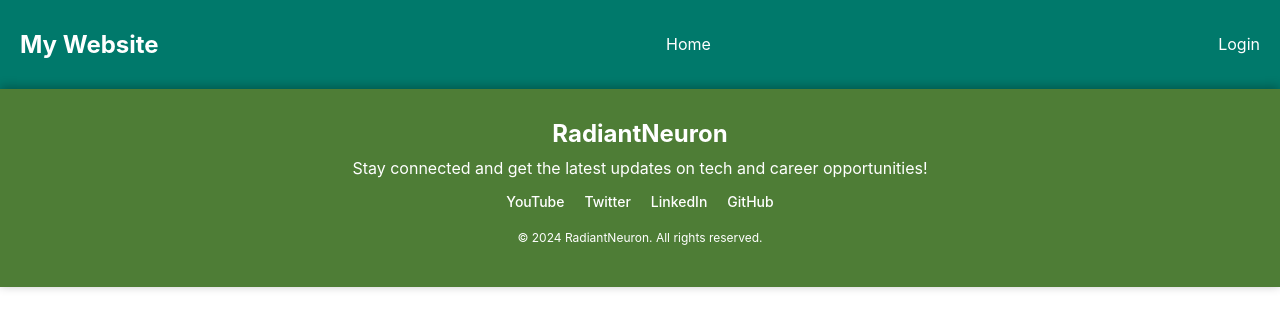
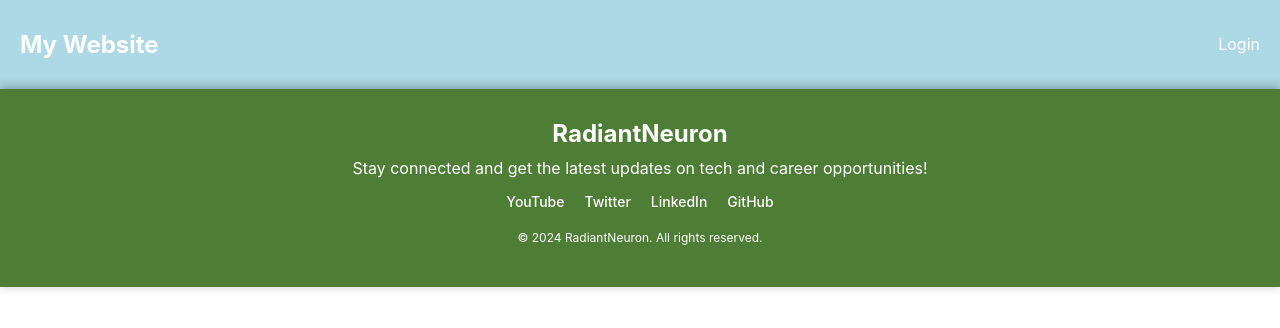
Before and after one commit to raavikant27/testtt, a React (Create React App) app: page /upload in a window 1280 px wide. Shown: the top 328 px of the page. Built offline with nearby package versions, Linux system fonts and the light colour scheme.

Commit message:
Your commit message

```diff
--- a/src/components/Navbar.js
+++ b/src/components/Navbar.js
@@ -7,7 +7,7 @@ const NavbarContainer = styled.nav`
   justify-content: space-between;
   align-items: center;
   padding: 10px 20px;
-  background-color: #00796b;
+  background-color: #add8e6;  /* Light blue color for Navbar */
   color: white;
 `;
 
@@ -27,26 +27,24 @@ const Navbar = ({ isAuthenticated, onLogout }) => {
   return (
     <NavbarContainer>
       <h1>My Website</h1>
+      {isAuthenticated ? (
         <NavLinks>
           <Link to="/" style={{ color: 'white', textDecoration: 'none' }}>Home</Link>
-        {isAuthenticated && (
-          <>
           <Link to="/about" style={{ color: 'white', textDecoration: 'none' }}>About</Link>
           <Link to="/contact" style={{ color: 'white', textDecoration: 'none' }}>Contact</Link>
           <Link to="/qna" style={{ color: 'white', textDecoration: 'none' }}>Q&A</Link>
           <Link to="/upload" style={{ color: 'white', textDecoration: 'none' }}>Upload</Link>
-          </>
-        )}
-      </NavLinks>
           <div>
-        {isAuthenticated ? (
             <button onClick={handleLogoutClick} style={{ background: 'none', color: 'white', border: 'none', cursor: 'pointer' }}>
               Logout
             </button>
+          </div>
+        </NavLinks>
       ) : (
+        <div>
           <Link to="/" style={{ color: 'white', textDecoration: 'none' }}>Login</Link>
+        </div>
       )}
-      </div>
     </NavbarContainer>
   );
 };
```
Lines whose indentation alone changed are shown as unchanged.
